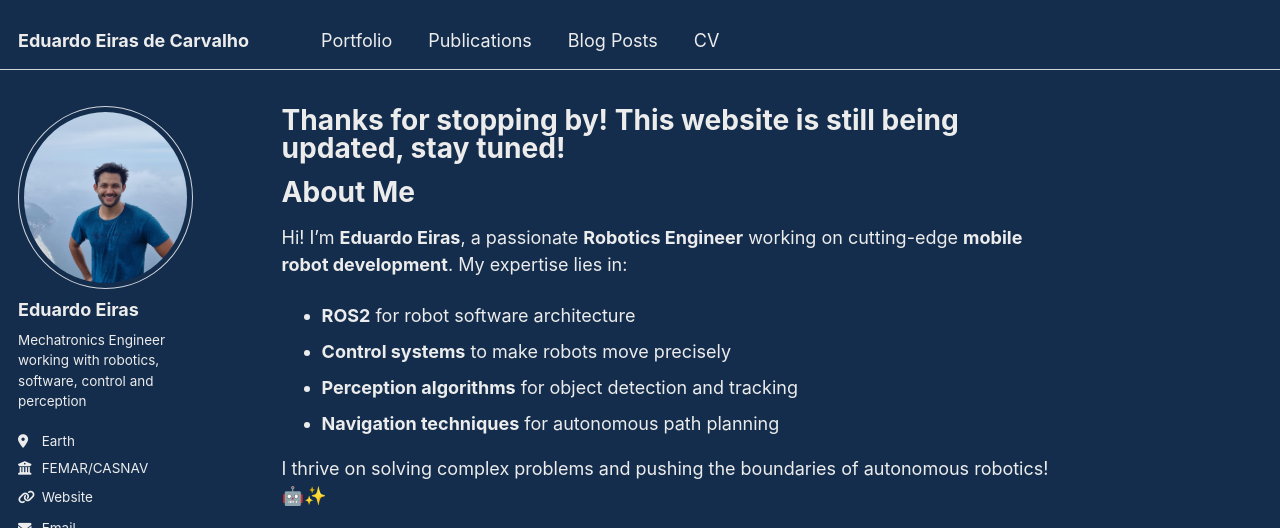
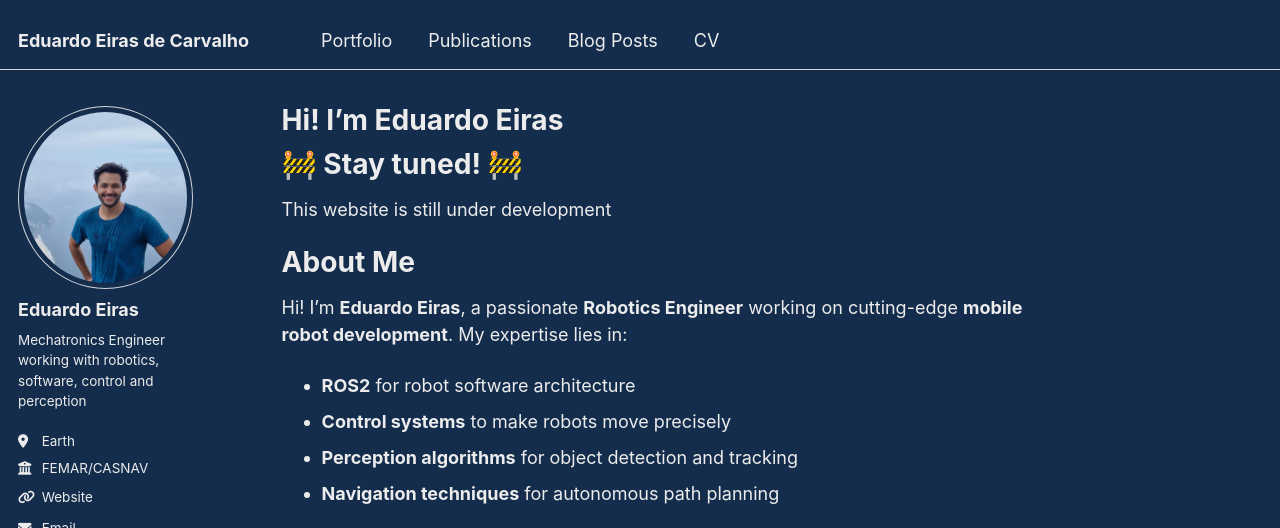
Before and after one commit to dueiras/dueiras.github.io, a Jekyll site: the page built from _pages/about.md, in a window 1280 px wide and 900 px high, cut to the strip 0-528 px from the top of the window. Built offline with Jekyll 4.4.1, drawn with Linux system fonts in a browser that asks for light colours; some web fonts are replaced.

Commit message:
Update title

```diff
--- a/_pages/about.md
+++ b/_pages/about.md
@@ -1,12 +1,16 @@
 ---
 permalink: /
-title: "Thanks for stopping by! This website is still being updated, stay tuned!"
+title: "Hi! I'm Eduardo Eiras"
 author_profile: true
 redirect_from:
   - /about/
   - /about.html
 img: "/files/dgs15.gif"
 ---
+
+#  🚧 Stay tuned! 🚧
+
+This website is still under development
 
 # About Me
 
```
